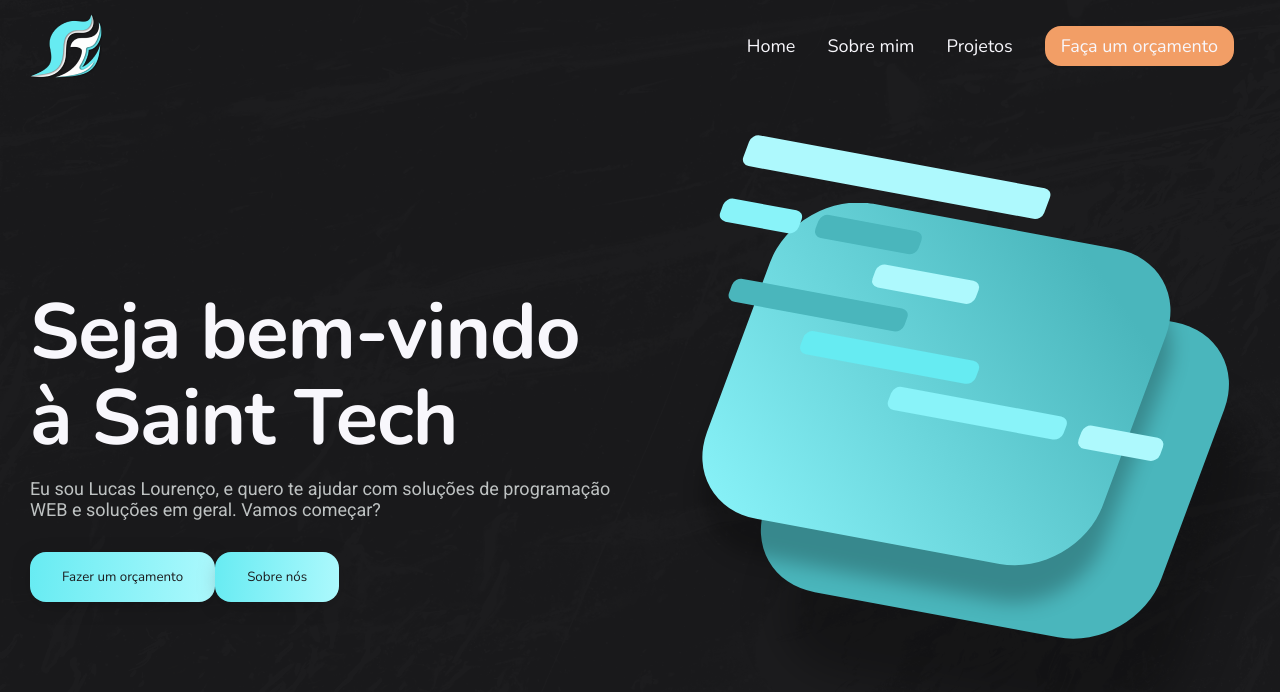
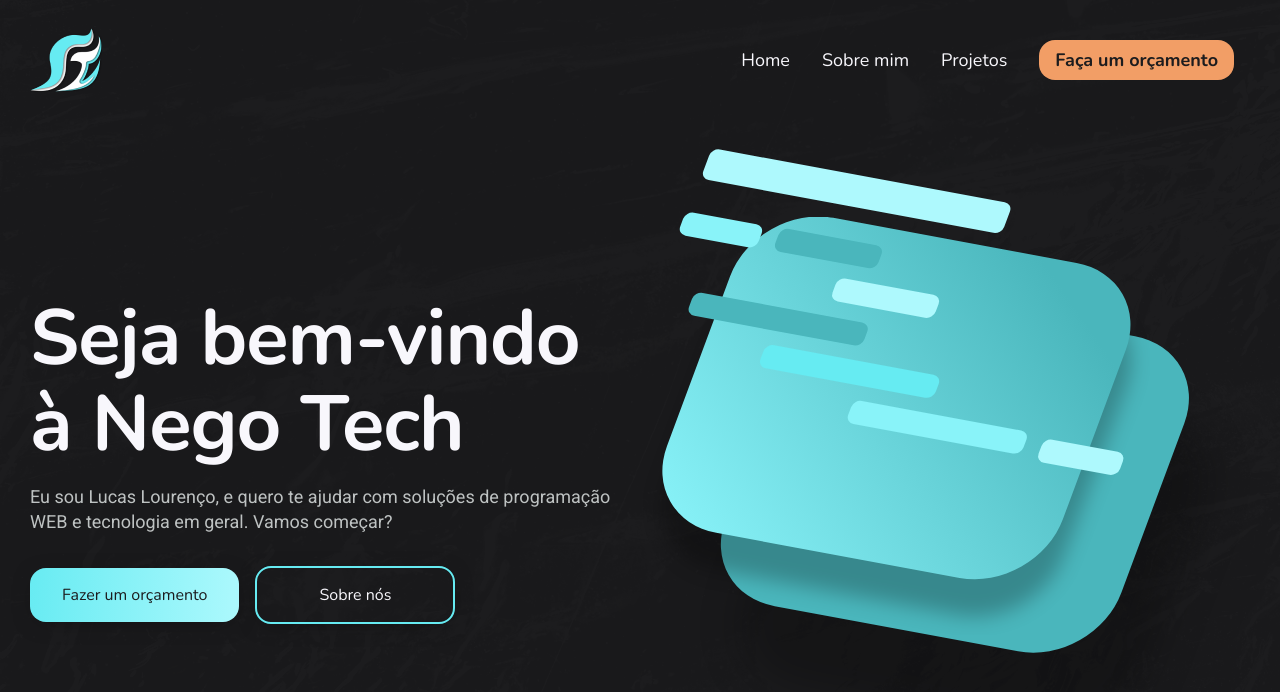
Before and after one commit to lucas-lourencoo/nego-tech, a Next.js app: page / in a window 1280 px wide. Shown: the top 692 px of the page. Built offline with nearby package versions, Linux system fonts and the light colour scheme.

Commit message:
Animating

```diff
--- a/src/components/Header/styles.ts
+++ b/src/components/Header/styles.ts
@@ -9,7 +9,7 @@ export const Container = styled.header`
   max-width: 1220px;
   margin: 0 auto;
   width: 100%;
-  height: 9.2rem;
+  height: 12rem;
 
   ul li {
     margin: 0 1.6rem;
@@ -18,6 +18,8 @@ export const Container = styled.header`
       background: var(--complement-400);
       padding: 0.8rem 1.6rem;
       border-radius: 16px;
+      color: var(--black);
+      font-weight: 700;
     }
   }
 `;
--- a/src/pages/index.tsx
+++ b/src/pages/index.tsx
@@ -5,10 +5,10 @@ const Home: NextPage = () => {
   return (
     <Container>
       <div className='text'>
-        <h1>Seja bem-vindo à Saint Tech</h1>
+        <h1>Seja bem-vindo à Nego Tech</h1>
         <p>
           Eu sou Lucas Lourenço, e quero te ajudar com soluções de programação
-          WEB e soluções em geral. Vamos começar?
+          WEB e tecnologia em geral. Vamos começar?
         </p>
 
         <div className='buttons'>
--- a/src/styles/global.ts
+++ b/src/styles/global.ts
@@ -53,6 +53,10 @@ export const GlobalStyle = createGlobalStyle`
     background: none;
   }
 
+  button {
+    cursor: pointer;
+  }
+
   img{
     max-width: 100%;
   }
--- a/src/styles/pages/index.ts
+++ b/src/styles/pages/index.ts
@@ -1,7 +1,7 @@
 import styled from 'styled-components';
 
 export const Container = styled.main`
-  min-height: calc(100vh - 9.2rem);
+  min-height: calc(100vh - 12rem);
   max-width: 1220px;
   margin: 0 auto;
   display: grid;
@@ -10,6 +10,28 @@ export const Container = styled.main`
   grid-template-columns: 1fr 1fr;
 
   .text {
+    @keyframes appearText {
+      from {
+        transform: translateY(-1.6rem);
+        opacity: 0;
+      }
+      to {
+        transform: translateY(0);
+        opacity: 1;
+      }
+    }
+
+    @keyframes appearTextLeft {
+      from {
+        transform: translateX(-1.6rem);
+        opacity: 0;
+      }
+      to {
+        transform: translateX(0);
+        opacity: 1;
+      }
+    }
+
     display: flex;
     flex-direction: column;
 
@@ -17,12 +39,16 @@ export const Container = styled.main`
       font: 700 7.8rem/1.1 'Nunito', sans-serif;
       margin-bottom: 1.6rem;
       letter-spacing: -1px;
+      animation: appearText 1.5s forwards;
     }
 
     p {
       font-size: 1.8rem;
       color: var(--gray-500);
       margin-bottom: 3.2rem;
+      line-height: 1.4;
+      opacity: 0;
+      animation: appearText 1s 0.5s forwards;
     }
 
     button {
@@ -32,10 +58,23 @@ export const Container = styled.main`
       padding: 1.6rem 3.2rem;
       font-family: 'Nunito', sans-serif;
       color: var(--black);
+      min-width: 20rem;
+      font-size: 1.6rem;
+      opacity: 0;
+      animation: appearTextLeft 1s 1.3s forwards;
+      transition: all 0.2s;
+
+      :hover {
+        filter: brightness(90%);
+      }
+
+      & + button {
+        background: none;
+        color: var(--white);
+        border: 2px solid var(--principal-400);
+        margin-left: 1.6rem;
+        animation: appearTextLeft 1s 1.5s forwards;
+      }
     }
   }
-
-  img {
-    transform: translateX(4rem);
-  }
 `;
```
Also changed, not shown: public/hero.svg.
